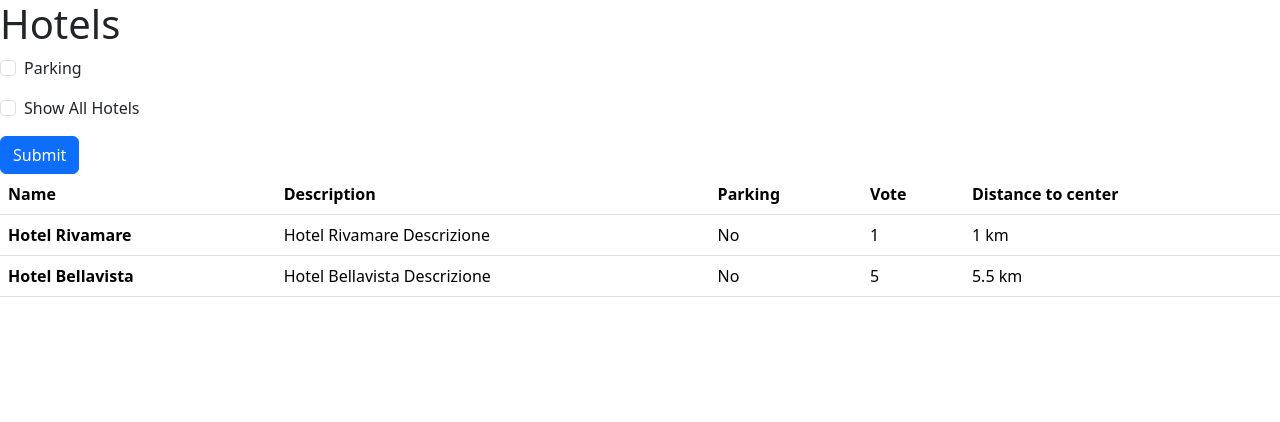
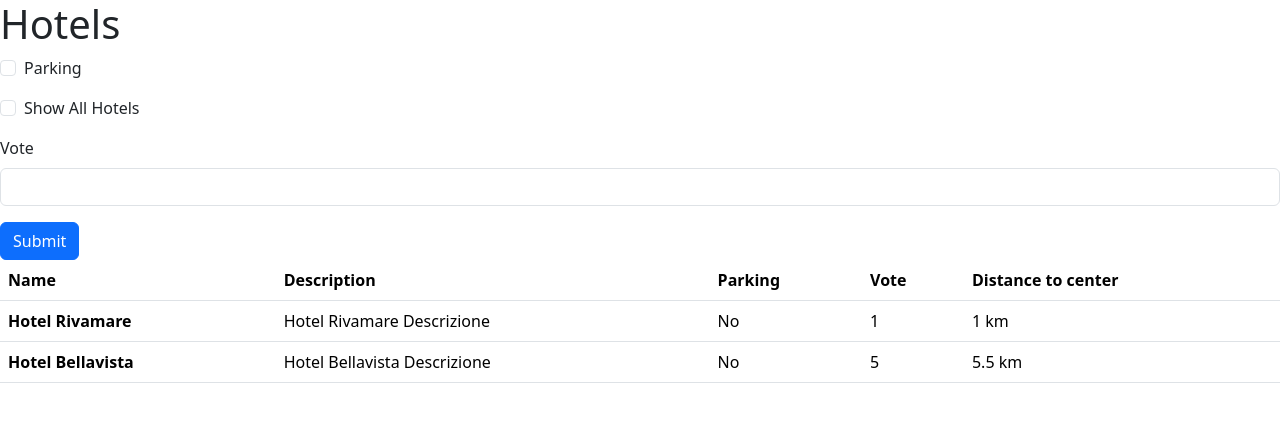
Before and after one commit to alessandroamormino/php-hotel, a PHP site: page / in a window 1280 px wide. Shown: the top 422 px of the page. Run offline with PHP 8.4, Linux system fonts and the light colour scheme.

Commit message:
feat: bonus 2: Add vote filter

```diff
--- a/index.php
+++ b/index.php
@@ -44,6 +44,9 @@ $isParkingChecked = isset($_GET['parking']) ? true : false;
 
 // Check if checkbox all Hotels is selected
 $isAllHotelsChecked = isset($_GET['all']) ? true : false;
+
+// Check vote input field
+$vote = isset($_GET['vote']) ? $_GET['vote'] : '';
 
 // Array of Hotels with parking services
 $parkingAvailableHotels = array_filter(
@@ -92,6 +95,10 @@ $parkingNotAvailableHotels = array_filter(
       <input type="checkbox" class="form-check-input" id="all" name="all" <?php echo $isAllHotelsChecked ? 'checked' : '' ?>>
       <label class="form-check-label" for="all">Show All Hotels</label>
     </div>
+    <div class="mb-3">
+      <label for="vote" class="form-label">Vote</label>
+      <input type="number" class="form-control" id="vote" name="vote">
+    </div>
     <button type="submit" class="btn btn-primary">Submit</button>
   </form>
   <!-- Bootstrap Table -->
@@ -108,6 +115,17 @@ $parkingNotAvailableHotels = array_filter(
     <tbody>
       <?php
       if ($isAllHotelsChecked) {
+        if ($vote != '') {
+          $hotels = array_filter(
+            $hotels,
+            function ($hotel) {
+              $vote = isset($_GET['vote']) ? $_GET['vote'] : '';
+              if ($hotel['vote'] >= $vote) {
+                return $hotel;
+              }
+            }
+          );
+        }
         foreach ($hotels as $hotel) {
           ?>
           <tr>
@@ -153,6 +171,17 @@ $parkingNotAvailableHotels = array_filter(
         }
       } else {
         if (!$isParkingChecked) {
+          if ($vote != '') {
+            $parkingNotAvailableHotels = array_filter(
+              $parkingNotAvailableHotels,
+              function ($hotel) {
+                $vote = isset($_GET['vote']) ? $_GET['vote'] : '';
+                if ($hotel['vote'] >= $vote) {
+                  return $hotel;
+                }
+              }
+            );
+          }
           ?>
           <?php
           foreach ($parkingNotAvailableHotels as $hotel) {
@@ -203,6 +232,17 @@ $parkingNotAvailableHotels = array_filter(
         } else {
           ?>
           <?php
+          if ($vote != '') {
+            $parkingAvailableHotels = array_filter(
+              $parkingAvailableHotels,
+              function ($hotel) {
+                $vote = isset($_GET['vote']) ? $_GET['vote'] : '';
+                if ($hotel['vote'] >= $vote) {
+                  return $hotel;
+                }
+              }
+            );
+          }
           foreach ($parkingAvailableHotels as $hotel) {
             ?>
             <tr>
```
